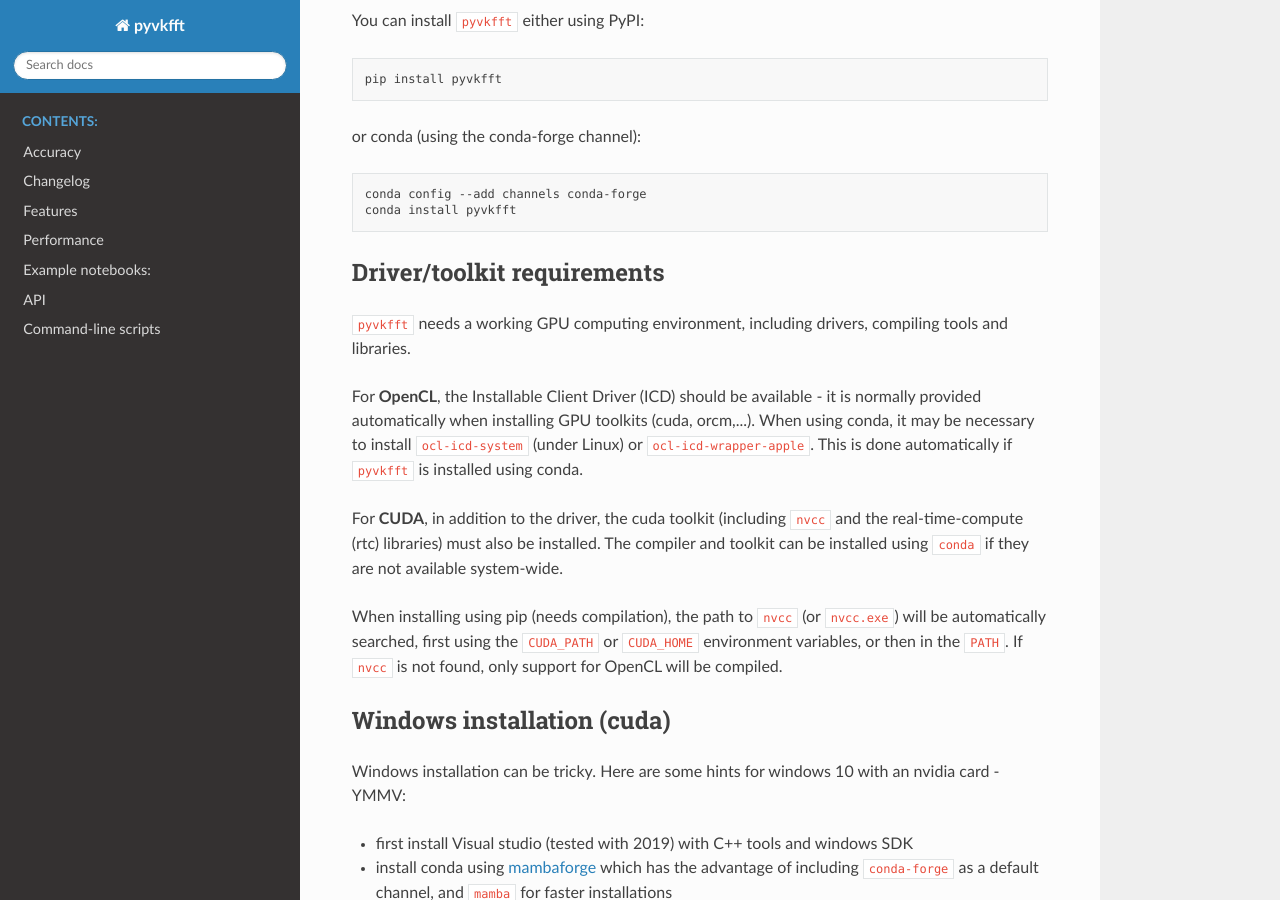
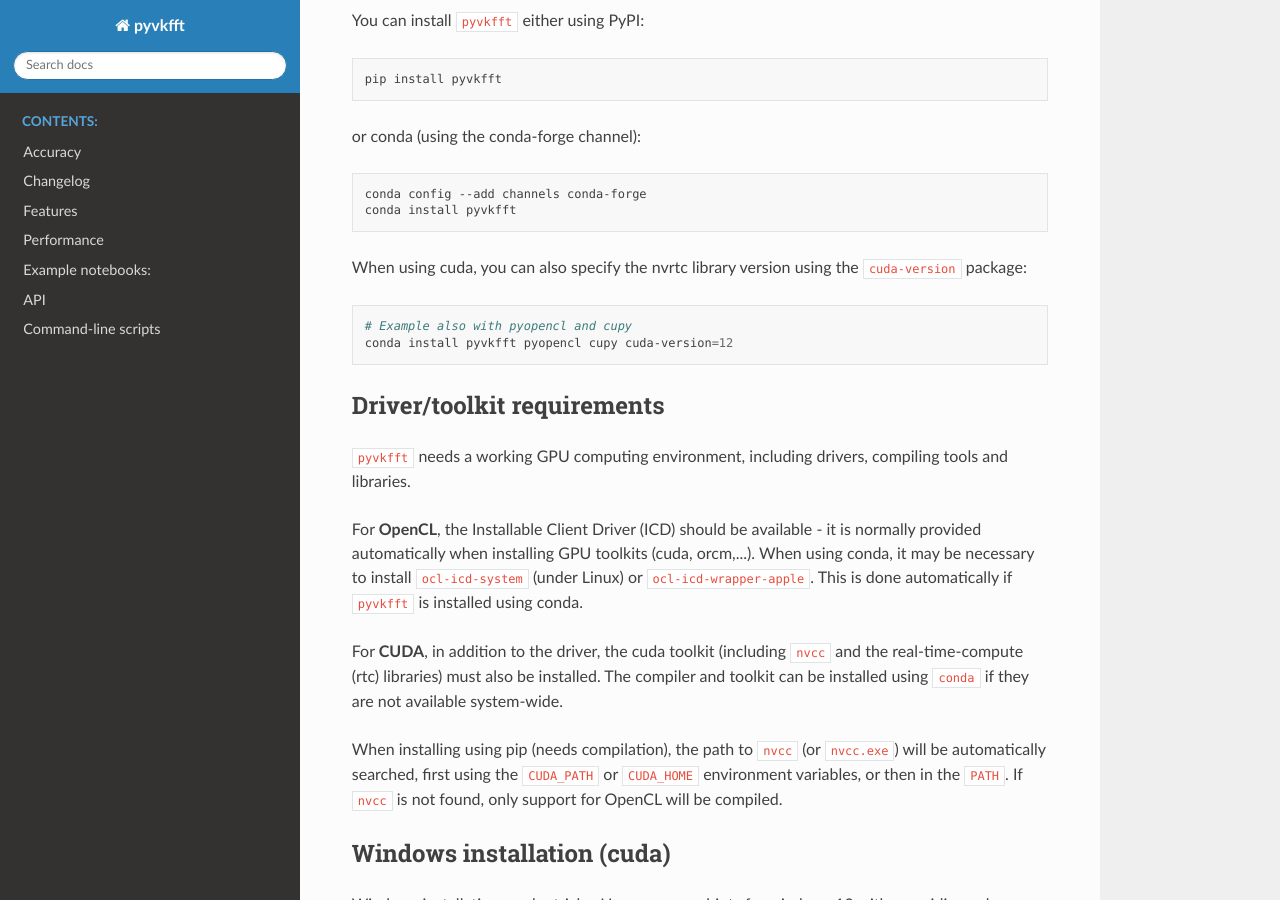
Before and after one commit to vincefn/pyvkfft, a Sphinx documentation site: the page built from doc/source/index.rst, in a window 1280 px wide and 900 px high, scrolled down 733 px. Built offline with Sphinx 7.4.7 and the Read the Docs theme 2.0.0, drawn with Linux system fonts in a browser that asks for light colours.

Commit message:
Version 2024.1.1 ; Update documentation regarding conda installation using `cuda-version` to select the cuda nvrtc or cuda-toolkit version

```diff
--- a/CHANGELOG.rst
+++ b/CHANGELOG.rst
@@ -1,3 +1,9 @@
+Version 2024.1.2 (2024-02-17)
+-----------------------------
+* Fix conda installation with specified ``cuda-version``,
+  notably for cuda 12.x support
+* add conda-forge build test for cuda and opencl libraries
+
 Version 2024.1.1 (2024-02-12)
 -----------------------------
 * Fix pycuda initialisation during accuracy tests (pyvkff-test).
--- a/README.rst
+++ b/README.rst
@@ -30,7 +30,8 @@ Notes:
 Requirements:
 
 - ``pyopencl`` and the opencl libraries/development tools for the opencl backend
-- ``pycuda`` or ``cupy`` and CUDA developments tools (`nvcc`) for the cuda backend
+- ``pycuda`` or ``cupy`` and CUDA developments tools (`nvcc`, ``nvrtc`` library)
+  for the cuda backend
 - ``numpy``
 - on Windows, this requires visual studio (c++ tools) and a cuda toolkit installation,
   with either CUDA_PATH or CUDA_HOME environment variable. However it should be
@@ -58,14 +59,28 @@ platforms.
    conda install pyvkfft
 
 **Note regarding CUDA support**: there are multiple package versions of
-``pyvkfft`` available, with either only OpenCL support, or compiled also using
-the cuda toolkit versions 11.2 or 11.8. If you want cuda support, you should
-preferably install ``pyvkfft`` at the same time as the cuda packages, optionally
-selecting the cuda/cuda-toolkit version
-e.g. ``conda install pyvkfft pycuda`` or ``conda install pyvkfft cupy cuda-version=11.2``
-or ``conda install pyvkfft cudatoolkit=11.8``. The only constraint is that the
-cuda driver should be more recent than the cuda toolkit installed (type
-``conda info`` or ``mamba info`` to see conda's detected `__cuda` variable).
+``pyvkfft`` available, with either only OpenCL support, or compiled using
+the cuda nvrtc library versions 11.2, 11.8 or 12.x. If you want cuda support,
+you can install ``pyvkfft`` while using the ``cuda-version`` meta-package to select
+a specific cuda version. For example:
+
+.. code-block:: shell
+
+   # Only install pyvkfft, select cuda nvrtc 11.2
+   conda install pyvkfft cuda-version=11.2
+
+   # Install pyvkfft, pyopencl, cupy with nvrtc version 12
+   conda install pyvkfft pyopencl cupy cuda-version=12
+
+The only constraint is that the cuda driver must be more recent than the
+cuda nvrtc version requested installed (type ``conda info`` or ``mamba info``
+to see conda's detected ``__cuda`` variable).
+
+See more information in `conda-forge's documentation
+<https://conda-forge.org/docs/maintainer/knowledge_base.html#cuda-builds>`_
+
+Once installed, you can use the ``pyvkfft-info`` script to see which
+languages, backends (pyopencl, pycuda, cupy) and GPU devices are available.
 
 Installation from source (git)
 ^^^^^^^^^^^^^^^^^^^^^^^^^^^^^^
--- a/doc/source/index.rst
+++ b/doc/source/index.rst
@@ -33,6 +33,14 @@ or conda (using the conda-forge channel):
 
    conda config --add channels conda-forge
    conda install pyvkfft
+
+When using cuda, you can also specify the nvrtc library version
+using the ``cuda-version`` package:
+
+.. code-block:: shell
+
+   # Example also with pyopencl and cupy
+   conda install pyvkfft pyopencl cupy cuda-version=12
 
 Driver/toolkit requirements
 ---------------------------
```
